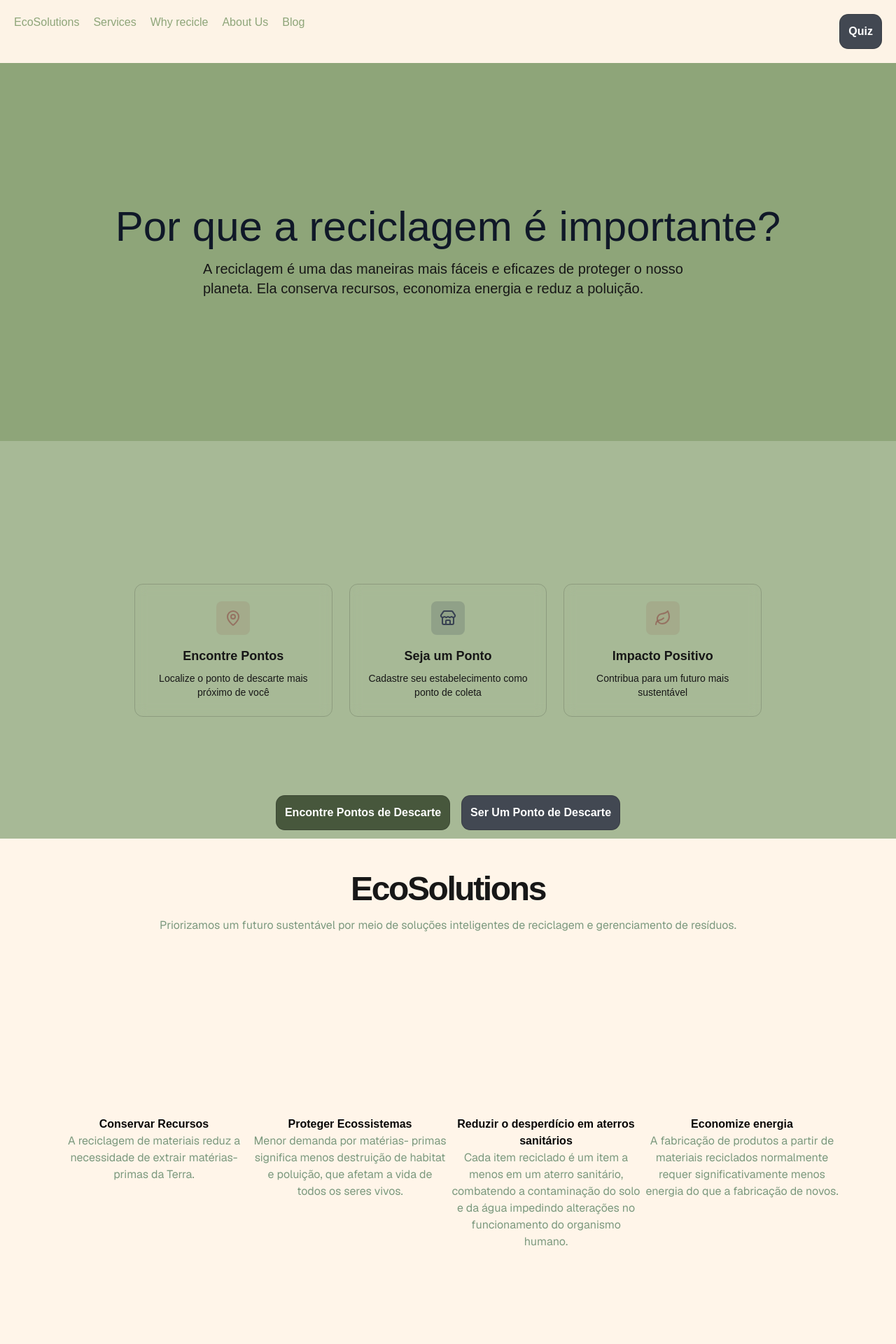
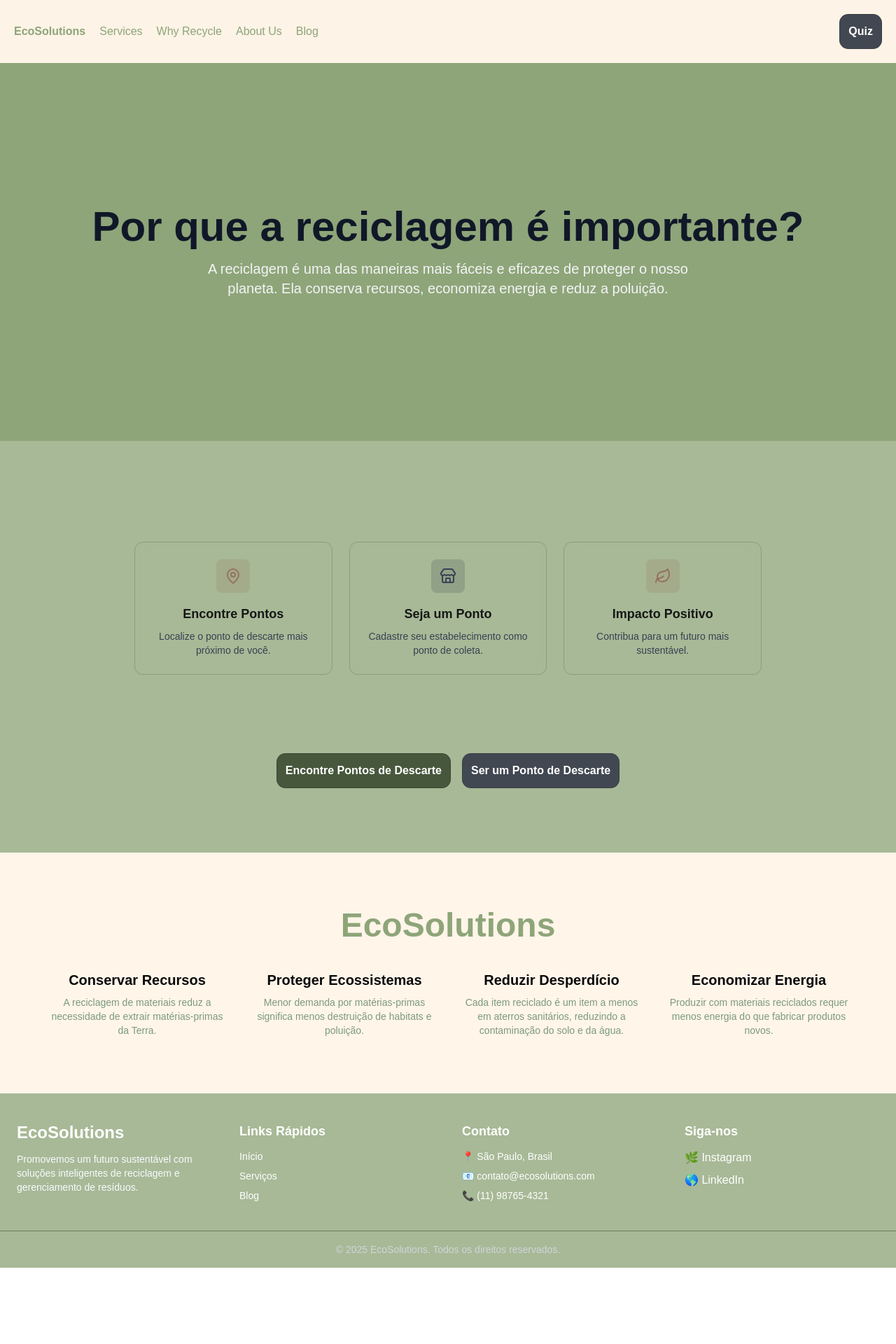
Before and after one commit to isaquesousa22/tcc-final, a Next.js app in the folder frontend/: page / in a window 1280 px wide. Shown: the top 1920 px of the page at 70% size. After the commit the page ends 1811 px from the top, so only its background shows below. Built offline with nearby package versions, Linux system fonts and the light colour scheme.

Commit message:
refactor: change return log pattern

```diff
--- a/frontend/src/app/page.tsx
+++ b/frontend/src/app/page.tsx
@@ -1,189 +1,184 @@
-"use client"
-import Image from "next/image";
+"use client";
 import Link from "next/link";
 import { Leaf, MapPin, Store } from "lucide-react";
 import { useRouter } from "next/navigation";
 
 export default function Home() {
-  const navegacao = useRouter()
+  const navegacao = useRouter();
+
   return (
     <div>
+      {/* ---------------- HEADER ---------------- */}
       <header className="p-5 bg-[#fdf3e6]">
-        <nav className="flex justify-between">
+        <nav className="flex justify-between items-center">
           <div className="flex gap-5">
-            <a className="text-[#8ea579]">EcoSolutions</a>
+            <a className="text-[#8ea579] font-bold">EcoSolutions</a>
 
-            <a className="text-[#8ea579]" href="#serviço">Services </a>
-            <a className="text-[#8ea579]"  href="">Why recicle </a>
-            <a className="text-[#8ea579]"  href="#sobre nos">About Us </a>
-           <Link className="text-[#8ea579]" href="/blog">Blog</Link>
-
-
+            <a className="text-[#8ea579]" href="#servico">
+              Services
+            </a>
+            <a className="text-[#8ea579]" href="#why-recycle">
+              Why Recycle
+            </a>
+            <a className="text-[#8ea579]" href="#sobre-nos">
+              About Us
+            </a>
+            <Link className="text-[#8ea579]" href="/blog">
+              Blog
+            </Link>
           </div>
 
-
-
-          <button onClick={() => navegacao.push("/quiz")}
-           className="bg-[#424852] p-3 border border-[#22222248] rounded-[0.8rem] font-bold text-white hover:bg-[#374151e0] transition duration-500 hover:scale-105">
+          <button
+            onClick={() => navegacao.push("/quiz")}
+            className="bg-[#424852] p-3 border border-[#22222248] rounded-[0.8rem] font-bold text-white hover:bg-[#374151e0] transition duration-500 hover:scale-105"
+          >
             Quiz
           </button>
         </nav>
+      </header>
 
 
-      </header>
+      <main>
 
-      <main>
-        <div className="bg-[#8ea579] h-[540px] flex flex-col justify-center items-center"  >
-          <div className="flex gap-2">
-
-            <h1 className="text-4xl font-bond text-gray-900 dark:text-white sm:text-5xl md:text-6xl">
+        <section className="bg-[#8ea579] h-[540px] flex flex-col justify-center items-center text-center">
+          <h1 className="text-4xl font-bold text-gray-900 sm:text-5xl md:text-6xl">
             Por que a reciclagem é importante?
           </h1>
-          </div>
-
-          <div>
-            <p className="mx-auto max-w-[700px] md:text-xl mt-4">
-              A reciclagem é uma das maneiras mais fáceis e eficazes de proteger o nosso planeta. Ela conserva recursos, economiza energia e reduz a poluição.</p>
-          </div>
-
-        </div>
+          <p className="mx-auto max-w-[700px] md:text-xl mt-4 text-gray-100">
+            A reciclagem é uma das maneiras mais fáceis e eficazes de proteger o nosso planeta.
+            Ela conserva recursos, economiza energia e reduz a poluição.
+          </p>
+        </section>
 
 
-
-
-
-        <div id="serviço" className="w-full py-35 bg-[#a7b996]">
-
-
+        <section id="servico" className="w-full py-20 bg-[#a7b996]">
           <div className="grid grid-cols-1 md:grid-cols-3 gap-6 max-w-4xl mx-auto my-16">
-            <div className="border-[#00000027] backdrop-blur-sm border border-border rounded-xl p-6 text-center hover:shadow-lg transition-all duration-300">
+            <div className="border-[#00000027] backdrop-blur-sm border rounded-xl p-6 text-center hover:shadow-lg transition-all duration-300">
               <div className="w-12 h-12 bg-[#916054c0]/20 rounded-lg flex items-center justify-center mx-auto mb-4">
                 <MapPin className="w-6 h-6 text-[#916054c0]" />
               </div>
               <h3 className="font-bold text-lg mb-2">Encontre Pontos</h3>
-              <p className="text-muted-foreground text-sm">
-                Localize o ponto de descarte mais próximo de você
+              <p className="text-gray-700 text-sm">
+                Localize o ponto de descarte mais próximo de você.
               </p>
             </div>
 
-            <div className="backdrop-blur-sm border-[#00000027] border border-border rounded-xl p-6 text-center hover:shadow-lg transition-all duration-300">
+            <div className="backdrop-blur-sm border-[#00000027] border rounded-xl p-6 text-center hover:shadow-lg transition-all duration-300">
               <div className="w-12 h-12 bg-[#374151]/20 rounded-lg flex items-center justify-center mx-auto mb-4">
                 <Store className="w-6 h-6 text-[#374151]" />
               </div>
               <h3 className="font-bold text-lg mb-2">Seja um Ponto</h3>
-              <p className="text-muted-foreground text-sm">
-                Cadastre seu estabelecimento como ponto de coleta
+              <p className="text-gray-700 text-sm">
+                Cadastre seu estabelecimento como ponto de coleta.
               </p>
             </div>
 
-            <div className="backdrop-blur-sm border-[#00000027] border border-border rounded-xl p-6 text-center hover:shadow-lg transition-all duration-300">
+            <div className="backdrop-blur-sm border-[#00000027] border rounded-xl p-6 text-center hover:shadow-lg transition-all duration-300">
               <div className="w-12 h-12 bg-[#916054c0]/20 rounded-lg flex items-center justify-center mx-auto mb-4">
                 <Leaf className="w-6 h-6 text-[#916054c0]" />
               </div>
               <h3 className="font-bold text-lg mb-2">Impacto Positivo</h3>
-              <p className="text-muted-foreground text-sm">
-                Contribua para um futuro mais sustentável
+              <p className="text-gray-700 text-sm">
+                Contribua para um futuro mais sustentável.
               </p>
             </div>
           </div>
 
           <div className="flex flex-col sm:flex-row gap-4 justify-center items-center pt-12">
-
-            <button onClick={() => navegacao.push("/encontra_locais")}
+            <button
+              onClick={() => navegacao.push("/encontra_locais")}
               className="mb-3 bg-[#47573c] p-3 border border-[#22222248] rounded-[0.8rem] font-bold text-white hover:bg-[#3E704D] transition duration-500 hover:scale-105"
             >
               Encontre Pontos de Descarte
             </button>
 
-            <button onClick={() => navegacao.push("/cadastrar_ponto")}
-              className="mb-3 bg-[#424852] p-3 border border-[#22222248] rounded-[0.8rem] font-bold text-white hover:bg-[#374151e0] transition duration-500 hover:scale-105">
-              Ser Um Ponto de Descarte
+            <button
+              onClick={() => navegacao.push("/cadastrar_ponto")}
+              className="mb-3 bg-[#424852] p-3 border border-[#22222248] rounded-[0.8rem] font-bold text-white hover:bg-[#374151e0] transition duration-500 hover:scale-105"
+            >
+              Ser um Ponto de Descarte
             </button>
+          </div>
+        </section>
 
+        <section id="why-recycle" className="w-full px-8 py-20 bg-[#fff5e9]">
+          <div className="text-center mb-10">
+            <h1 className="text-3xl text-[#8ea579] font-bold sm:text-5xl">
+              EcoSolutions
+            </h1>
           </div>
 
+          <div className="grid grid-cols-1 md:grid-cols-4 gap-8 max-w-6xl mx-auto">
+            <article className="text-center">
+              <h3 className="font-bold text-[#080808] text-xl mb-2">
+                Conservar Recursos
+              </h3>
+              <p className="text-[#7C997E] text-sm">
+                A reciclagem de materiais reduz a necessidade de extrair matérias-primas da Terra.
+              </p>
+            </article>
+
+            <article className="text-center">
+              <h3 className="font-bold text-[#080808] text-xl mb-2">
+                Proteger Ecossistemas
+              </h3>
+              <p className="text-[#7C997E] text-sm">
+                Menor demanda por matérias-primas significa menos destruição de habitats e poluição.
+              </p>
+            </article>
+
+            <article className="text-center">
+              <h3 className="font-bold text-[#080808] text-xl mb-2">
+                Reduzir Desperdício
+              </h3>
+              <p className="text-[#7C997E] text-sm">
+                Cada item reciclado é um item a menos em aterros sanitários, reduzindo a contaminação do solo e da água.
+              </p>
+            </article>
+
+            <article className="text-center">
+              <h3 className="font-bold text-[#080808] text-xl mb-2">
+                Economizar Energia
+              </h3>
+              <p className="text-[#7C997E] text-sm">
+                Produzir com materiais reciclados requer menos energia do que fabricar produtos novos.
+              </p>
+            </article>
+          </div>
+        </section>
+      </main>
 
 
-
-          <div className="w-screen pt-12 px-20 bg-[#fff5e9] py-15 ">
-
-
-            <div className="flex flex-col items-center justify-center text-center space-y-4">
-              <h1 className="text-3xl font-bold tracking-tighter sm:text-5xl font-headline">EcoSolutions</h1>
-              <p className="text-[#7C997E] font-sans mb-35">Priorizamos um futuro sustentável por meio de soluções inteligentes de reciclagem e gerenciamento de resíduos.</p>
-            </div>
-
-
-            <div className=" mx-auto items-start gap-8 my-30 2 md:gap-12">
-
-
-              <div className="grid grid-cols-4">
-                <div className="gap-1 text-center">
-                  <p className="font-bold text-[#080808] text-1xl">Conservar Recursos</p>
-                  <a className="text-[#7C997E] font-sans text-justify">A reciclagem de materiais reduz a necessidade de
-                    extrair matérias-primas da Terra.</a>
-                </div>
-
-                <div className="text-center">
-                  <p className="font-bold text-[#080808] text-1xl">Proteger Ecossistemas</p>
-                  <a className="font-sans text-[#7C997E] text-justify">Menor demanda por matérias-
-                    primas significa menos destruição
-                    de habitat e poluição, que afetam
-                    a vida de todos os seres vivos.</a>
-                </div>
-
-                <div className="text-center">
-                  <p className="font-bold text-[#080808] text-1xl ">Reduzir o desperdício em
-                    aterros sanitários</p>
-                  <a className="font-sans text-[#7C997E] text-justify">Cada item reciclado é um item a
-                    menos em um aterro sanitário,
-                    combatendo a contaminação do solo
-                    e da água impedindo alterações no funcionamento do organismo humano.</a>
-                </div>
-
-                <div className="text-center">
-                  <p className="font-bold text-[#080808] text-1xl">Economize energia</p>
-                  <a className="font-sans text-[#7C997E] text-justify">A fabricação de produtos a partir de
-                    materiais reciclados normalmente
-                    requer significativamente menos
-                    energia do que a fabricação de novos.</a>
-                </div>
-
-              </div>
-
-            </div>
-
-          </div>
-
-
-
-        </div>
-      </main>
-
-      <footer id="sobre nos" className="bg-[#a7b996]">
-      <div className="max-w-7xl mx-auto  px-6 py-10 grid grid-cols-1 md:grid-cols-4 gap-10">
-
-{/* Coluna 1 - Logo e descrição */}
+      <footer id="sobre-nos" className="bg-[#a7b996]">
+        <div className="max-w-7xl mx-auto px-6 py-10 grid grid-cols-1 md:grid-cols-4 gap-10 text-white">
           <div>
-  <h2 className="text-2xl font-bold mb-3 text-[#fff5e9]">EcoSolutions</h2>
-  <p className="text-sm text-[#d1d5db]">
-    Conectando pessoas e empresas para um planeta mais limpo e sustentável.
-    Reciclar é um pequeno gesto com um grande impacto.
+            <h2 className="text-2xl font-bold mb-3">EcoSolutions</h2>
+            <p className="text-sm text-[#f8fbff]">
+              Promovemos um futuro sustentável com soluções inteligentes de reciclagem e gerenciamento de resíduos.
             </p>
           </div>
 
-{/* Coluna 2 - Links rápidos */}
           <div>
             <h3 className="text-lg font-semibold mb-3">Links Rápidos</h3>
             <ul className="space-y-2 text-sm">
-    <li><Link href="/" className="hover:text-[#c2e0b9] transition">Início</Link></li>
-    <li><a href="#serviço" className="hover:text-[#c2e0b9] transition">Serviços</a></li>
-    <li><Link href="/blog" className="hover:text-[#c2e0b9] transition">Blog</Link></li>
-
+              <li>
+                <Link href="/" className="hover:text-[#c2e0b9] transition">
+                  Início
+                </Link>
+              </li>
+              <li>
+                <a href="#servico" className="hover:text-[#c2e0b9] transition">
+                  Serviços
+                </a>
+              </li>
+              <li>
+                <Link href="/blog" className="hover:text-[#c2e0b9] transition">
+                  Blog
+                </Link>
+              </li>
             </ul>
           </div>
 
-{/* Coluna 3 - Contato */}
           <div>
             <h3 className="text-lg font-semibold mb-3">Contato</h3>
             <ul className="text-sm space-y-2">
@@ -193,20 +188,22 @@ export default function Home() {
             </ul>
           </div>
 
-{/* Coluna 4 - Redes sociais */}
           <div>
             <h3 className="text-lg font-semibold mb-3">Siga-nos</h3>
-  <div className="flex space-x-4">
-    <a href="#" className="hover:text-[#c2e0b9] transition">🌿 Instagram</a>
-    <a href="#" className="hover:text-[#c2e0b9] transition">🌎 LinkedIn</a>
+            <div className="flex flex-col space-y-2">
+              <a href="#" className="hover:text-[#c2e0b9] transition">
+                🌿 Instagram
+              </a>
+              <a href="#" className="hover:text-[#c2e0b9] transition">
+                🌎 LinkedIn
+              </a>
+            </div>
           </div>
         </div>
 
-</div>
-
-{/* Linha inferior */}
         <div className="border-t border-[#6b7c62] text-center py-4 text-sm text-[#d1d5db]">
-© {new Date().getFullYear()} EcoSolutions. Todos os direitos reservados.
+          © {new Date().getFullYear()} EcoSolutions. Todos os direitos
+          reservados.
         </div>
       </footer>
     </div>
--- a/frontend/src/app/quiz/questions.ts
+++ b/frontend/src/app/quiz/questions.ts
@@ -1,40 +1,74 @@
-import { QuestionData } from "../../../types/questions";
+export type QuestionData = {
+  question: string;
+  options: string[];
+  answer: string;
+};
 
 export const questions: QuestionData[] = [
   {
-    questions: ["Questão 1: A EcoSolutions recicla todo tipo de lixo eletrônico? "],
-    options: ["sim", "não", "quase todos", "só lixos específicos"],
-    answer: ["sim"],
+    question: "A EcoSolutions recicla todo tipo de lixo eletrônico?",
+    options: ["Sim", "Não", "Quase todos", "Só lixos específicos"],
+    answer: "Sim",
   },
   {
-    questions: ["Questão 2: Qual é a estimativa de lixos eletrônicos descartados corretamente no Brasil?"],
+    question:
+      "Qual é a estimativa de lixos eletrônicos descartados corretamente no Brasil?",
     options: ["3%", "10%", "5%", "2%"],
-    answer: ["3%"],
+    answer: "3%",
   },
   {
-    questions: ["Questão 3: Qual é a lei estadual pioneira no descarte adequado de lixos eletrônicos?"],
-    options: [" Lei estadual 13.576/2009", " Lei estadual 13.576/2006", " Lei estadual 13.579/2009", "Não tem lei"],
-    answer: ["r?"],
+    question:
+      "Qual é a lei estadual pioneira no descarte adequado de lixos eletrônicos?",
+    options: [
+      "Lei estadual 13.576/2009",
+      "Lei estadual 13.576/2006",
+      "Lei estadual 13.579/2009",
+      "Não tem lei",
+    ],
+    answer: "Lei estadual 13.576/2009",
   },
   {
-    questions: ["Questão 4:  Aonde descarta pilhas eletronicas "],
-    options: ["No lixo comum", "No quintal de casa", "Em pontos de coleta específicos ou em lojas que recebem pilhas usadas", "No vaso sanitário."],
-    answer: ["Em pontos de coleta específicos ou em lojas que recebem pilhas usadas"],
+    question: "Onde se deve descartar pilhas eletrônicas?",
+    options: [
+      "No lixo comum",
+      "No quintal de casa",
+      "Em pontos de coleta específicos ou em lojas que recebem pilhas usadas",
+      "No vaso sanitário",
+    ],
+    answer:
+      "Em pontos de coleta específicos ou em lojas que recebem pilhas usadas",
   },
   {
-    questions: ["Quem é responsável pelo descarte correto de equipamentos eletrônicos?"],
-    options: ["Somente o governo", "Somente as empresas", "Todos: consumidores, empresas e governo", "Ninguém"],
-    answer: ["Todos: consumidores, empresas e governo"],
+    question: "Quem é responsável pelo descarte correto de equipamentos eletrônicos?",
+    options: [
+      "Somente o governo",
+      "Somente as empresas",
+      "Todos: consumidores, empresas e governo",
+      "Ninguém",
+    ],
+    answer: "Todos: consumidores, empresas e governo",
   },
   {
-    questions: ["Qual é uma boa prática para reduzir a quantidade de lixo eletrônico?"],
-    options: ["Trocar de celular todo ano", "Fazer manutenção e prolongar o uso dos aparelhos", "Jogar fora quando riscar a tela", "Queimar os aparelhos velhos"],
-    answer: ["Fazer manutenção e prolongar o uso dos aparelhos"],
+    question:
+      "Qual é uma boa prática para reduzir a quantidade de lixo eletrônico?",
+    options: [
+      "Trocar de celular todo ano",
+      "Fazer manutenção e prolongar o uso dos aparelhos",
+      "Jogar fora quando riscar a tela",
+      "Queimar os aparelhos velhos",
+    ],
+    answer: "Fazer manutenção e prolongar o uso dos aparelhos",
   },
   {
-    questions: ["Qual das alternativas representa uma prática sustentável na gestão de resíduos eletrônicos em larga escala?"],
-    options: ["Incentivar o descarte em lixões controlados", "Promover centros de recondicionamento e reuso de equipamentos eletrônicos", "Substituir equipamentos sem considerar sua vida útil", "Exportar resíduos para países com reciclagem mais barata"],
-    answer: ["Promover centros de recondicionamento e reuso de equipamentos eletrônicos"],
+    question:
+      "Qual das alternativas representa uma prática sustentável na gestão de resíduos eletrônicos em larga escala?",
+    options: [
+      "Incentivar o descarte em lixões controlados",
+      "Promover centros de recondicionamento e reuso de equipamentos eletrônicos",
+      "Substituir equipamentos sem considerar sua vida útil",
+      "Exportar resíduos para países com reciclagem mais barata",
+    ],
+    answer:
+      "Promover centros de recondicionamento e reuso de equipamentos eletrônicos",
   },
-
 ];
--- a/frontend/types/questions.ts
+++ /dev/null
@@ -1,5 +0,0 @@
-export type QuestionData = {
-  questions: string[];
-  options: string[];
-  answer: string[];
-};
```
Also changed, not shown: frontend/src/app/quiz/page.tsx (+45 -21 lines), 1 other file (tests, documents, lock files or other folders). Lines whose indentation alone changed are shown as unchanged.
